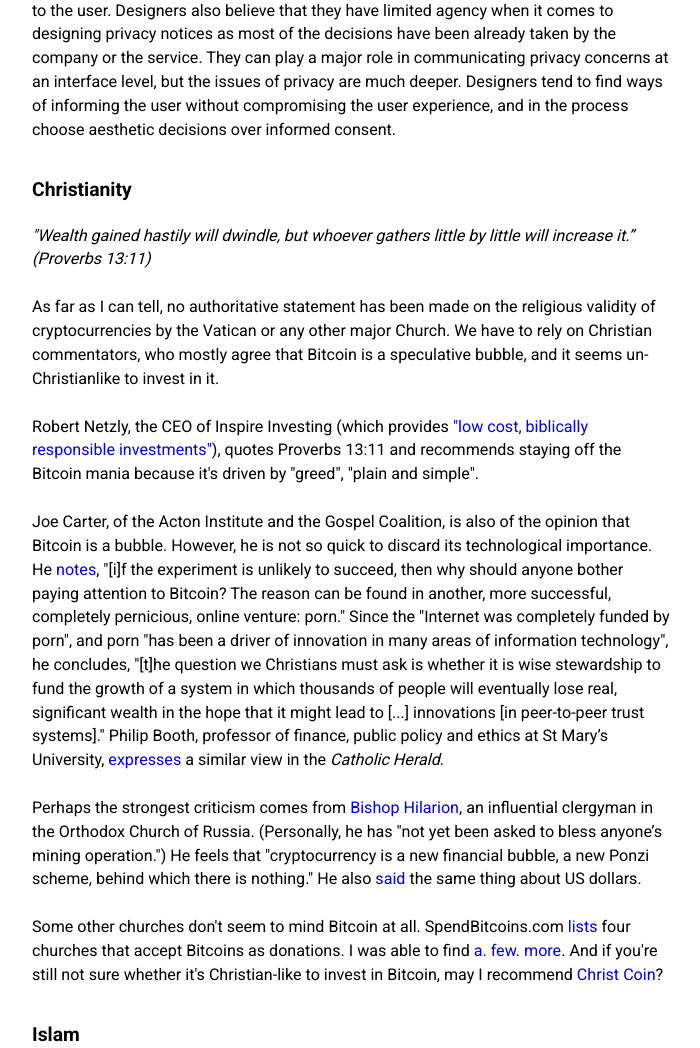
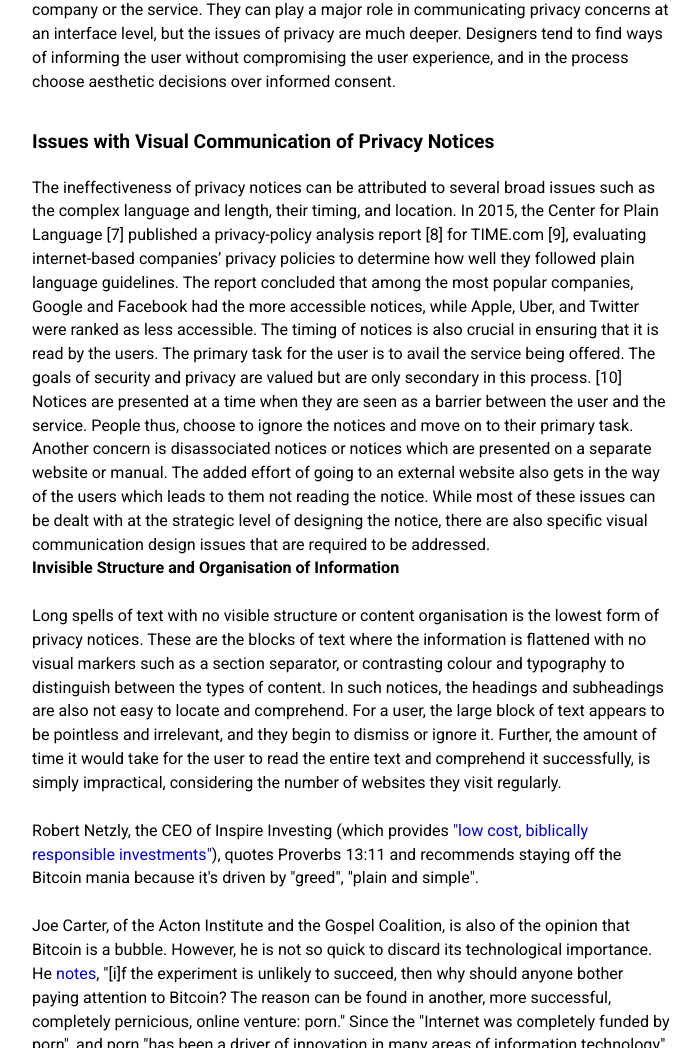
Before and after one commit to saumyaanaidu/saumyaanaidu.github.io, a plain HTML site: page writing/holy-bitcoin.html in a window 1280 px wide. Shown: the part 1272-2320 px from the top of the page, without its empty margins (288-988 px from the left). Drawn offline with Linux system fonts and the light colour scheme.

Commit message:
Update holy-bitcoin.html

```diff
--- a/writing/holy-bitcoin.html
+++ b/writing/holy-bitcoin.html
@@ -28,9 +28,7 @@
 
         <h3>The Role of Design in Enabling Informed Consent</h3>
 
-        <p>The purpose of privacy notices and choice mechanisms is to notify users of the data practices of a system, so they can make informed privacy decisions.</p>
-
-        <p>Currently, privacy notices and choice mechanisms, are largely ineffective. Privacy and security researchers have concluded that privacy notices not only fail to help consumers make informed privacy decisions but are mostly ignored by them. [1] They have been reduced to being a mere necessity to ensure legal compliance for companies. The design of privacy systems has an essential role in determining whether the users read the notices and understand them. While it is important to assess the data practices of a company, the communication of privacy policies to users is also a key factor in ensuring that the users are protected from privacy threats. If they do not read or understand the privacy policy, they are not protected by it at all.
+        <p>The purpose of privacy notices and choice mechanisms is to notify users of the data practices of a system, so they can make informed privacy decisions. Currently, privacy notices and choice mechanisms, are largely ineffective. Privacy and security researchers have concluded that privacy notices not only fail to help consumers make informed privacy decisions but are mostly ignored by them. [1] They have been reduced to being a mere necessity to ensure legal compliance for companies. The design of privacy systems has an essential role in determining whether the users read the notices and understand them. While it is important to assess the data practices of a company, the communication of privacy policies to users is also a key factor in ensuring that the users are protected from privacy threats. If they do not read or understand the privacy policy, they are not protected by it at all.
 
 The visual communication of a privacy notice is determined by the User Interface (UI) and User Experience (UX) design of that online platform. User experience design is broadly about creating the logical flow from one step to the next in any digital system, and user interface design ensures that each screen or page that the user interacts with has a consistent visual language and styling. This compliments the path created by the user experience designer. [2] UI/UX design still follows the basic principles of visual communication where information is made understandable, usable and interesting with the use of elements such as colours, typography, scale, and spacing.
 
@@ -40,11 +38,12 @@ UI/UX design builds upon user behaviour to anticipate their interaction with the
 
 Moreover, most communication designers believe that privacy notices are beyond their scope of expertise. They do not consider themselves accountable for how a notice comes across to the user. Designers also believe that they have limited agency when it comes to designing privacy notices as most of the decisions have been already taken by the company or the service. They can play a major role in communicating privacy concerns at an interface level, but the issues of privacy are much deeper. Designers tend to find ways of informing the user without compromising the user experience, and in the process choose aesthetic decisions over informed consent.</p>
 
-        <h3>Christianity</h3>
+        <h3>Issues with Visual Communication of Privacy Notices</h3>
 
-        <p><i>"Wealth gained hastily will dwindle, but whoever gathers little by little will increase it.” (Proverbs 13:11)</i></p>
+        <p>The ineffectiveness of privacy notices can be attributed to several broad issues such as the complex language and length, their timing, and location. In 2015, the Center for Plain Language [7] published a privacy-policy analysis report [8] for TIME.com [9], evaluating internet-based companies’ privacy policies to determine how well they followed plain language guidelines. The report concluded that among the most popular companies, Google and Facebook had the more accessible notices, while Apple, Uber, and Twitter were ranked as less accessible. The timing of notices is also crucial in ensuring that it is read by the users. The primary task for the user is to avail the service being offered. The goals of security and privacy are valued but are only secondary in this process. [10] Notices are presented at a time when they are seen as a barrier between the user and the service. People thus, choose to ignore the notices and move on to their primary task. Another concern is disassociated notices or notices which are presented on a separate website or manual. The added effort of going to an external website also gets in the way of the users which leads to them not reading the notice. While most of these issues can be dealt with at the strategic level of designing the notice, there are also specific visual communication design issues that are required to be addressed.</p>
 
-        <p>As far as I can tell, no authoritative statement has been made on the religious validity of cryptocurrencies by the Vatican or any other major Church. We have to rely on Christian commentators, who mostly agree that Bitcoin is a speculative bubble, and it seems un-Christianlike to invest in it.</p>
+        <b>Invisible Structure and Organisation of Information</b>
+        <p>Long spells of text with no visible structure or content organisation is the lowest form of privacy notices. These are the blocks of text where the information is flattened with no visual markers such as a section separator, or contrasting colour and typography to distinguish between the types of content. In such notices, the headings and subheadings are also not easy to locate and comprehend. For a user, the large block of text appears to be pointless and irrelevant, and they begin to dismiss or ignore it. Further, the amount of time it would take for the user to read the entire text and comprehend it successfully, is simply impractical, considering the number of websites they visit regularly.</p>
 
         <p>Robert Netzly, the CEO of Inspire Investing (which provides <a href="https://www.inspireinvesting.com/2018/01/12/should-christians-invest-in-bitcoin/">"low cost, biblically responsible investments"</a>), quotes Proverbs 13:11 and recommends staying off the Bitcoin mania because it's driven by "greed", "plain and simple".</p>
 
```
